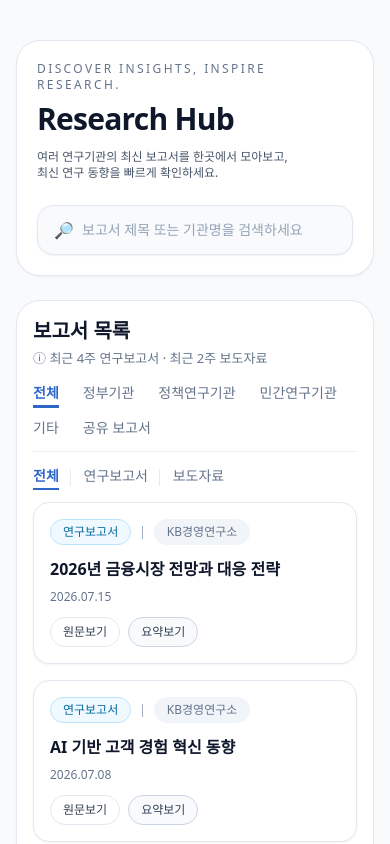
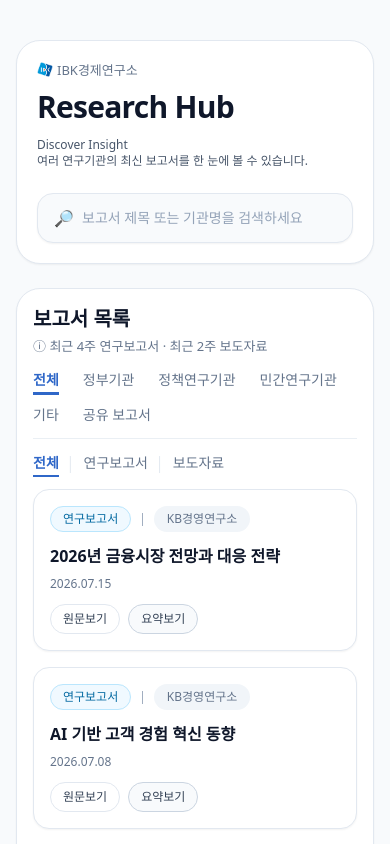
Before and after one commit to cha2yeon/research-hub, a Next.js app: page / in a window 390 px wide. Shown: the top 844 px of the page. Built offline with nearby package versions, Linux system fonts and the light colour scheme; no server answers.

Commit message:
Research Hub 헤더 문구 수정

```diff
--- a/app/page.tsx
+++ b/app/page.tsx
@@ -210,8 +210,15 @@
         <header className="relative rounded-3xl border border-slate-200 bg-white p-5 shadow-sm sm:p-7">
           <div className="max-w-[38rem]">
             <div>
-              <p className="text-xs font-medium uppercase tracking-[0.2em] text-slate-500 sm:text-sm">
-                DISCOVER INSIGHTS, INSPIRE RESEARCH.
+              <p className="text-[13px] font-medium tracking-normal text-slate-500 sm:text-[15px]">
+                <Image
+                  src="/ibk-symbol-only.png"
+                  alt=""
+                  width={16}
+                  height={16}
+                  className="mr-1 inline-block align-[-2px] md:hidden"
+                />
+                IBK경제연구소
               </p>
               <h1 className="mt-2 text-3xl font-semibold tracking-tight text-slate-900 sm:text-4xl">
                 Research Hub
@@ -219,8 +226,8 @@
             </div>
 
             <p className="mt-3 max-w-2xl text-xs text-slate-600 sm:text-base">
-              여러 연구기관의 최신 보고서를 한곳에서 모아보고,<br />
-              최신 연구 동향을 빠르게 확인하세요.
+              Discover Insight <br />
+              여러 연구기관의 최신 보고서를 한 눈에 볼 수 있습니다.
             </p>
             <div className="mt-6 w-full max-w-[36rem]">
               <ReportSearchBarClient
```
